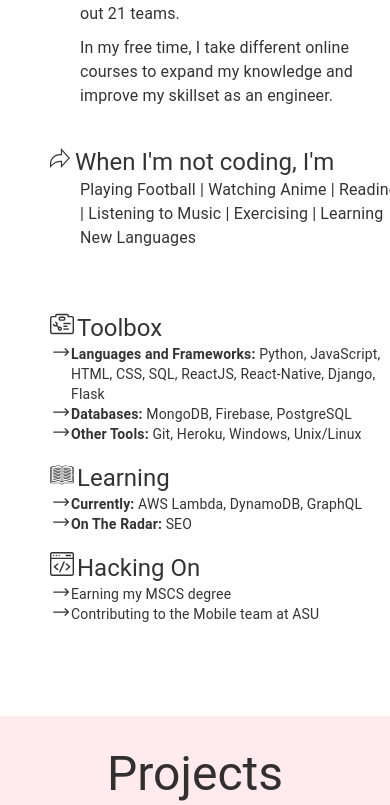
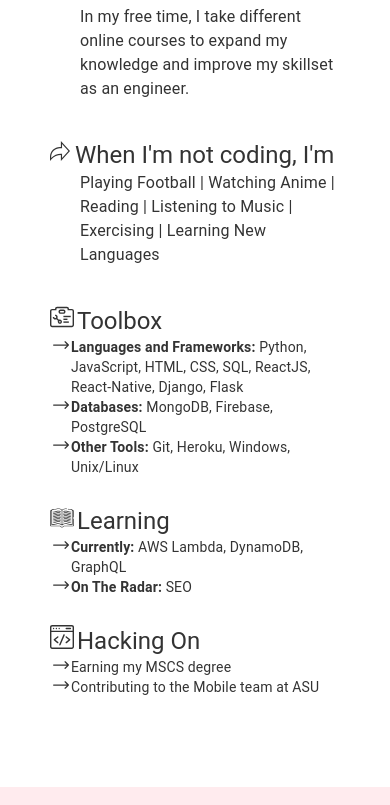
Before and after one commit to shreesh5/portfolio_v1, a Gatsby site: page / in a window 390 px wide. Shown: the part 1872-2677 px from the top of the page. Built offline with nearby package versions, Linux system fonts and the light colour scheme; Gatsby itself is replaced by a stand-in of ours.

Commit message:
Made website more responsive

```diff
--- a/src/components/BottomBulletPoint.js
+++ b/src/components/BottomBulletPoint.js
@@ -7,8 +7,8 @@ const useStyles = makeStyles({
         width: '33%',
     },
     mobileStyle: {
-        minWidth: 350,
-        maxWidth: 500,
+        minWidth: '350px',
+        maxWidth: '500px',
     },
     title: {
         display: 'flex',
@@ -30,9 +30,10 @@ const useStyles = makeStyles({
 const BottomBulletPoint = ({ isMobile, icon, title, points }) => {
 
     const classes = useStyles();
+    // className={!isMobile ? classes.defaultStyle : classes.mobileStyle}
 
     return (
-        <Box className={!isMobile ? classes.defaultStyle : classes.mobileStyle} style={{ marginBottom: 15}}>
+        <Box style={{ width: '100%', marginBottom: '25px' }}>
             <Box className={classes.title}>
                 {
                     iconMap(icon)
--- a/src/components/BulletPoint.js
+++ b/src/components/BulletPoint.js
@@ -8,17 +8,17 @@ const useStyles = makeStyles({
         flexDirection: 'row'
     },
     title: {
-        marginTop: 3,
-        marginLeft: 5
+        marginTop: '3px',
+        marginLeft: '5px'
     },
     content: {
         display: 'flex',
         flexDirection: 'column',
-        marginLeft: 30
+        marginLeft: '30px'
     },
     text: {
         textAlign: 'left',
-        marginBottom: 10
+        marginBottom: '10px'
     }
 });
 
@@ -27,7 +27,7 @@ const BulletPoint = ({ title, text }) => {
     const classes = useStyles();
 
     return (
-        <Box style={{ marginBottom: 25 }}>
+        <Box style={{ marginBottom: '25px' }}>
             <Box className={classes.heading}>
                 { iconMap("outlinedarrow") }
                 <Typography variant="h5" className={classes.title}>
--- a/src/components/Card.js
+++ b/src/components/Card.js
@@ -16,20 +16,17 @@ import { OutboundLink } from 'gatsby-plugin-google-analytics';
 const useStyles = makeStyles({
     root: {
         maxWidth: '350px',
-        maxHeight: '420px',
-        //maxWidth: 350,
+        height: '420px',
+        //minWidth: '275px',
         //maxHeight: 420,
-        //marginLeft: 30,
-        marginBottom: 40,
+        //marginLeft: '10px',
+        marginBottom: '40px',
         borderColor: 'black',
         borderWidth: 2,
         display: 'block'
     },
     title: {
-        fontSize: 14,
-    },
-    pos: {
-        marginBottom: 12,
+        fontSize: 16,
     },
     media: {
         width: '100%',
@@ -49,7 +46,7 @@ const useStyles = makeStyles({
         textAlign: 'left',
         height: '160px',
         width: '100%',
-        padding: 15
+        padding: '15px'
     },
     iconStyle: {
         '& svg': {
@@ -88,7 +85,7 @@ export default function OutlinedCard({ title, description, fluid, url }) {
                 />
             </CardMedia>
             <CardContent className={classes.cardContent}>
-            <Typography gutterBottom>
+            <Typography gutterBottom className={classes.title}>
                 {title}
             </Typography>
             <Typography color="textSecondary" component="p" className={classes.description} >
--- a/src/components/about.js
+++ b/src/components/about.js
@@ -22,27 +22,25 @@ const useStyles = makeStyles({
         paddingTop: '30px',
     },
     grid: {
-        padding: 50,
+        padding: '50px',
         width: '100%',
         display: 'flex',
         flexWrap: 'wrap',
-        marginBottom: 15
+        marginBottom: 15,
     },
     image: {
-        maxWidth: 450,
-        minWidth: 350
+        maxWidth: '450px',
+        marginBottom: '25px'
     },
     rightAboutPoints: {
         flexDirection: 'column',
         display: 'flex',
-        minWidth: 350,
-        maxWidth: 500,
+        maxWidth: '500px',
         height: '100%'
     },
     bottomAboutPoints: {
         display: 'flex',
         justifyContent: 'space-between',
-        minWidth: 350
     }
 });
 
@@ -72,17 +70,17 @@ const About = () => {
             <Typography variant="h3">About Me</Typography>
             <Grid
                 container
-                spacing={3}
+                spacing={!isSmall ? 3 : 0}
                 className={classes.grid}
             >
-                <Grid item xs={12} sm={12} md={12} lg={6} align={!isMedium ? "right" : "center"}>
+                <Grid item xs={12} sm={12} md={6} lg={6} align={!isMedium ? "right" : "center"}>
                     <Paper elevation={15} className={classes.image}>
                         <Img
                             fluid={data.profilePicture.childImageSharp.fluid}
                         />
                     </Paper>
                 </Grid>
-                <Grid item xs={12} sm={12} md={12} lg={6}  align={!isMedium ? "left" : "center"}>
+                <Grid item xs={12} sm={12} md={6} lg={6}  align={!isMedium ? "left" : "center"}>
                     <Box className={classes.rightAboutPoints}>
                         {
                             about1_bulletpoints.map(bulletpoint => (
@@ -97,7 +95,7 @@ const About = () => {
                 <Grid item xs={12} sm={12} md={12} lg={12} align="center">
                     <Box
                         flexDirection={!isSmall ? "row" : "column"}
-                        width={!isMobile ? "55%" : "100%"}
+                        width={!isMedium ? "55%" : "100%"}
                         marginLeft={!isMedium ? 6 : 0}
                         className={classes.bottomAboutPoints}
                     >
--- a/src/components/header.js
+++ b/src/components/header.js
@@ -36,15 +36,16 @@ const useStyles = makeStyles((theme) => ({
       justifyContent: 'space-evenly'
     },
     list: {
-      width: 200,
+      width: '200px',
       textAlign: 'center',
       justifyContent: 'space-between',
-      marginTop: 70
+      marginTop: '70px'
     },
     offset: theme.mixins.toolbar,
     buttonStyle: {
       textTransform: 'none',
-      marginTop: 3
+      marginTop: '3px',
+      marginLeft: '3px'
     }
 }));
 
--- a/src/components/projects.js
+++ b/src/components/projects.js
@@ -16,14 +16,15 @@ const useStyles = makeStyles({
         width: '100%',
         display: 'flex',
         flexWrap: 'wrap',
+        justifyContent: 'space-around'
     },
     formControl: {
-        minWidth: 200,
-        marginBottom: 50,
-        marginTop: 30
+        minWidth: '250px',
+        marginBottom: '50px',
+        marginTop: '30px'
       },
       selectEmpty: {
-        marginTop: 2,
+        marginTop: '2px',
       },
     root: {
         textAlign: 'center'
@@ -84,7 +85,7 @@ const Projects = () => {
                 </Select>
             </FormControl>
             <Container>
-            <Grid container spacing={3} justify="center" align="center" className={classes.gridContainer}>
+            <Grid container align="center" className={classes.gridContainer}>
                 {
                     filteredProjectList.map((project) => {
                         const image = projectImgData.find((n) => {
@@ -92,7 +93,7 @@ const Projects = () => {
                         });
                         const imageFluid = image.node.childImageSharp.fluid;
                         return (
-                            <Grid item xs={12} sm={6} md={4}>
+                            <Grid item xs={12} sm={12} md={6} lg={4} >
                                 <Card
                                     title={project.name}
                                     fluid={imageFluid}
```
